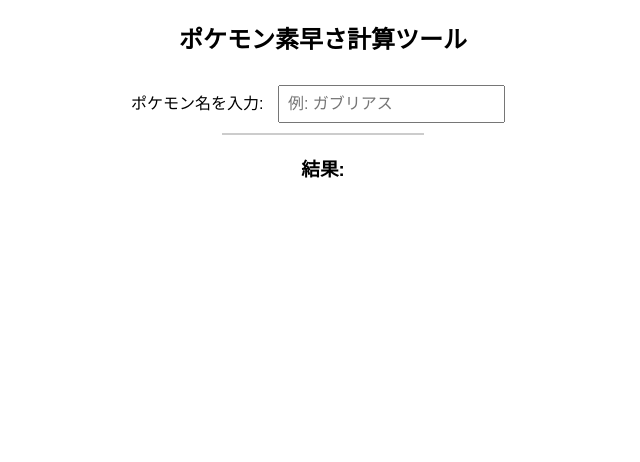
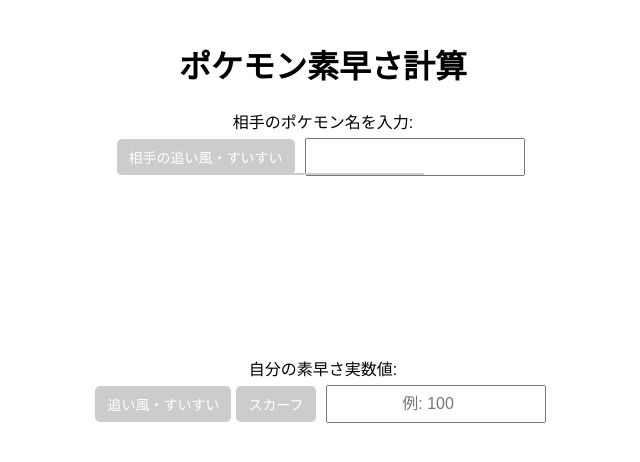
Before and after one commit to sekaiseka/fluffy-engine, a plain HTML site: page index.html in a window 1280 px wide. Shown: the whole page, without its empty margins (317-957 px from the left). Drawn offline with Linux system fonts and the light colour scheme.

Commit message:
Update index.html

```diff
--- a/index.html
+++ b/index.html
@@ -3,26 +3,112 @@
 <head>
     <meta charset="UTF-8">
     <meta name="viewport" content="width=device-width, initial-scale=1.0">
-    <title>ポケモン素早さ計算ツール</title>
+    <title>ポケモン素早さ計算</title>
     <style>
-        body { font-family: Arial, sans-serif; text-align: center; margin: 20px; }
-        input, select, button { margin: 10px; padding: 8px; font-size: 16px; }
-        .suggestions { border: 1px solid #ccc; max-width: 200px; margin: auto; text-align: left; background: white; }
-        .suggestions div { padding: 8px; cursor: pointer; }
-        .suggestions div:hover { background: #ddd; }
+        body {
+            text-align: center;
+            font-family: Arial, sans-serif;
+        }
+        .container {
+            display: flex;
+            flex-direction: column;
+            align-items: center;
+            margin-top: 20px;
+        }
+        .input-container {
+            display: flex;
+            flex-direction: column;
+            align-items: center;
+            width: 100%;
+            position: relative;
+        }
+        input {
+            padding: 8px;
+            font-size: 16px;
+            margin: 5px;
+            width: 200px;
+            text-align: center;
+        }
+        button {
+            padding: 8px 12px;
+            font-size: 14px;
+            cursor: pointer;
+            border: none;
+            border-radius: 5px;
+            background-color: #ccc;
+            color: white;
+        }
+        .suggestion-box {
+            position: absolute;
+            background: white;
+            border: 1px solid #ccc;
+            max-height: 240px;
+            overflow-y: auto;
+            width: 200px;
+            text-align: left;
+            top: 40px;
+            z-index: 1000;
+        }
+        .suggestion-box div {
+            padding: 8px;
+            cursor: pointer;
+        }
+        .suggestion-box div:hover {
+            background: #f0f0f0;
+        }
+        .input-group {
+            display: flex;
+            align-items: center;
+            gap: 5px;
+            margin-bottom: 15px;
+        }
+        .result-table {
+            display: flex;
+            flex-direction: column;
+            align-items: center;
+            gap: 5px;
+            margin-top: 10px;
+        }
+        .result-row {
+            display: flex;
+            justify-content: space-between;
+            width: 200px;
+            padding: 5px;
+            border-radius: 5px;
+            font-weight: bold;
+            border: 1px solid #000;
+        }
+        .spacer {
+            height: 160px;
+        }
     </style>
 </head>
 <body>
-    <h2>ポケモン素早さ計算ツール</h2>
+    <div class="container">
+        <h1>ポケモン素早さ計算</h1>
 
+        <!-- 相手のポケモン名 -->
+        <label for="pokemonInput">相手のポケモン名を入力:</label>
+        <div class="input-container">
+            <div class="input-group">
+                <button id="enemyWindButton" onclick="toggleEnemyWind()">相手の追い風・すいすい</button>
+                <input type="text" id="pokemonInput" oninput="showSuggestions(); calculateSpeed();">
+            </div>
+            <div id="suggestionBox" class="suggestion-box"></div>
+        </div>
 
-    <label for="pokemonInput">ポケモン名を入力:</label>
-    <input type="text" id="pokemonInput" placeholder="例: ガブリアス" oninput="showSuggestions()">
-    <div class="suggestions" id="suggestionBox"></div>
+        <div class="spacer"></div>
 
+        <!-- 実数値入力欄とボタン -->
+        <label for="userSpeed">自分の素早さ実数値:</label>
+        <div class="input-group">
+            <button id="windButton" onclick="toggleWind()">追い風・すいすい</button>
+            <button id="scarfButton" onclick="toggleScarf()">スカーフ</button>
+            <input type="number" id="userSpeed" placeholder="例: 100" oninput="calculateSpeed()">
+        </div>
 
-    <h3>結果:</h3>
-    <div id="result"></div>
+        <div id="result"></div>
+    </div>
 
     <script src="script.js"></script>
 </body>
```
